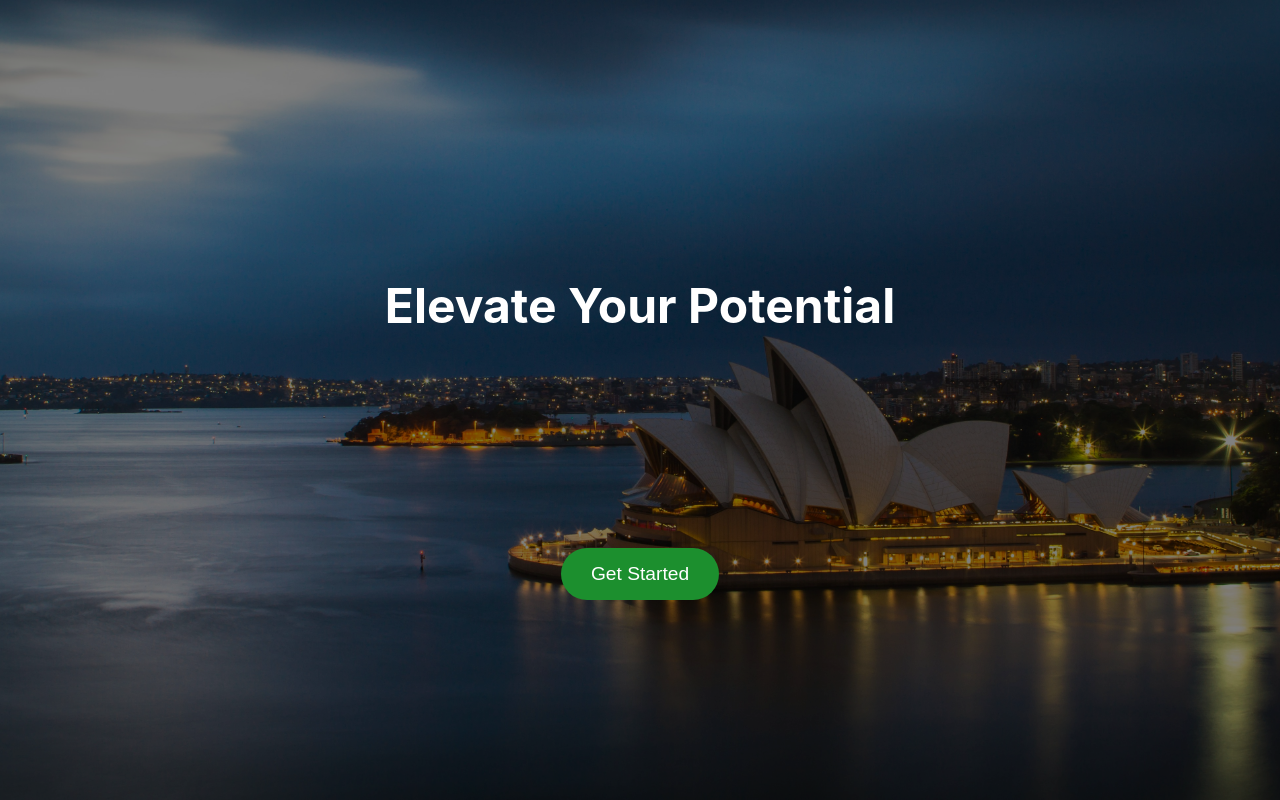
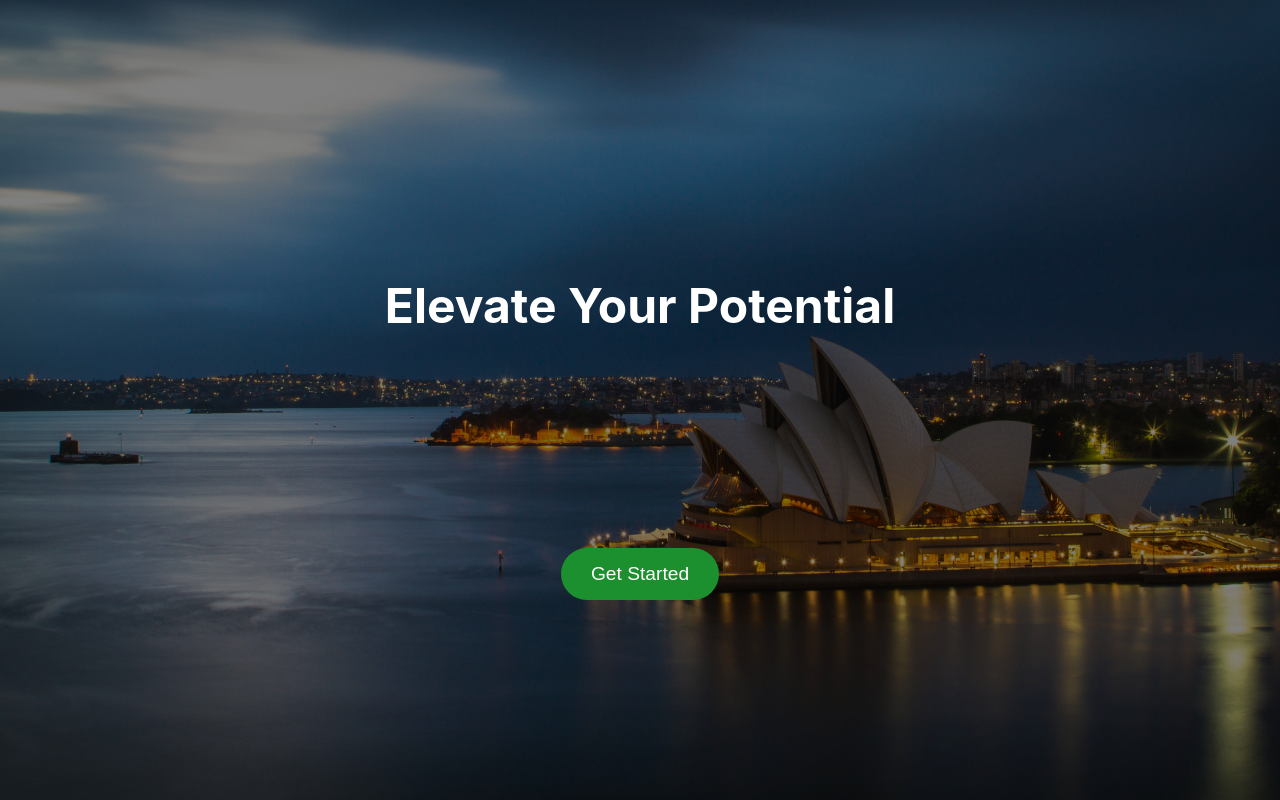
Before and after one commit to owenhong279/Match-Your-School, a React (Create React App) app in the folder match-your-school/: page / in a window 1280 px wide. Built offline with nearby package versions, Linux system fonts and the light colour scheme.

Commit message:
Add background animation to App component and adjust background size

```diff
--- a/match-your-school/src/App.css
+++ b/match-your-school/src/App.css
@@ -1,3 +1,15 @@
+@keyframes backgroundPan{
+  0%{
+    background-position: 0% center;
+  }
+  50%{
+    background-position: 100% center;
+  }
+  100%{
+    background-position: 0% center;
+  }
+}
+
 .App{
   position: relative;
   text-align: center;
@@ -16,10 +28,12 @@
   width: 100%;
   height: 100%;
   background-image: url('./images/au.jpg');
-  background-size: cover;
+  background-size: 120% 100%;
   background-position: center;
   filter: brightness(50%); /* Darkens the background image */
   z-index: -1; /* Places the background behind the content */
+  animation: backgroundPan 40s linear infinite;
+
 
 }
 
```
